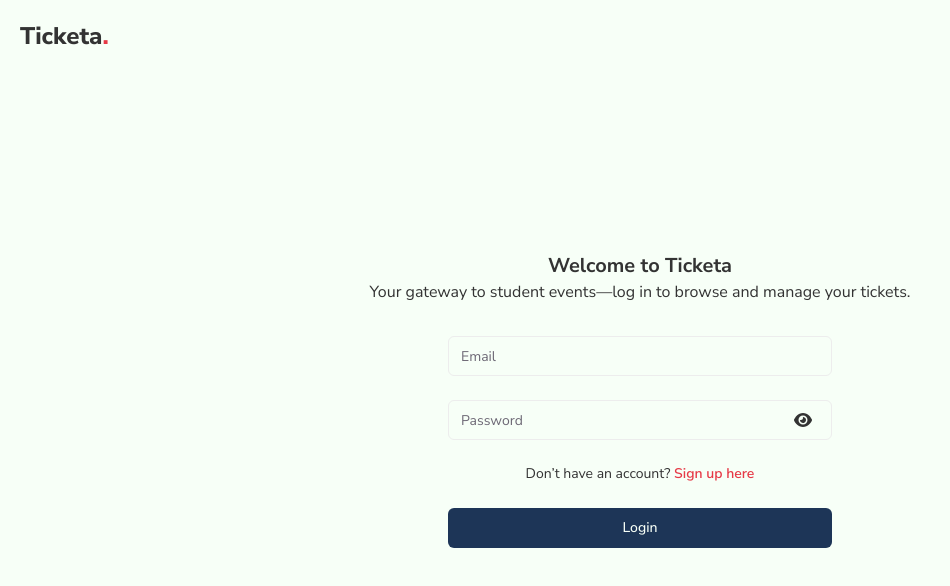
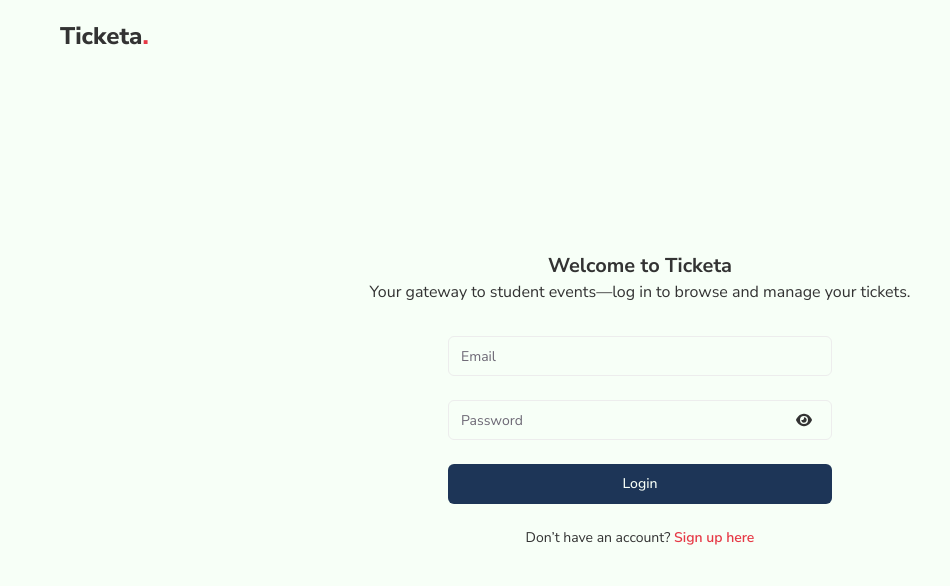
Before and after one commit to Joshardals/Ticketa, a Next.js app: page / in a window 1280 px wide. Shown: the top 586 px of the page, without its empty margins (0-950 px from the left). Built offline with nearby package versions, Linux system fonts and the light colour scheme.

Commit message:
added the login ui

```diff
--- a/app/(auth)/page.tsx
+++ b/app/(auth)/page.tsx
@@ -3,7 +3,7 @@ import { LoginForm } from "@/components/form/LoginForm";
 export default function HomePage() {
   return (
     <main>
-      <header className="p-5 maxCenter fixed top-0 left-0">
+      <header className="p-5 maxCenter fixed left-0 right-0 top-0">
         <h1 className="text-2xl font-extrabold">
           Ticketa<span className=" text-deepRed">.</span>
         </h1>
@@ -14,7 +14,7 @@ export default function HomePage() {
           <h2 className="text-xl max-md:text-lg font-bold">
             Welcome to Ticketa
           </h2>
-          <p>
+          <p className="text-pretty">
             Your gateway to student events—log in to browse and manage your
             tickets.
           </p>
--- a/components/form/FormInput.tsx
+++ b/components/form/FormInput.tsx
@@ -64,11 +64,7 @@ export function FormInput({
                   className="absolute top-0 right-0 h-full flex items-center px-5 cursor-pointer bg-snow rounded-md select-none"
                   onClick={toggleInputType}
                 >
-                  {eyeOpen ? (
-                    <FaEyeSlash className="text-onyx/50 text-lg" />
-                  ) : (
-                    <FaEye className=" text-onyx/50 text-lg" />
-                  )}
+                  {eyeOpen ? <FaEyeSlash /> : <FaEye />}
                 </div>
               )}
             </div>
--- a/components/form/LoginForm.tsx
+++ b/components/form/LoginForm.tsx
@@ -26,6 +26,7 @@ export function LoginForm() {
     try {
       setLoading(true);
       setError(null);
+      console.log(values);
     } catch (error: any) {
       console.log(`An unexpected error occured: ${error.message}`);
       setError("An unexpected error occurred. Please try again.");
@@ -55,16 +56,15 @@ export function LoginForm() {
           loading={loading}
         />
 
-        {error && <p className="text-red-500 text-xs font-bold">{error}</p>}
+        {error && <p className="text-deepRed text-xs font-bold">{error}</p>}
 
+        <ButtonInput loading={loading} label="Login" />
         <p className="text-sm">
           Don’t have an account?{" "}
-          <Link href="/signup" className="text-[#E63946] font-semibold">
+          <Link href="/signup" className="text-deepRed font-semibold">
             Sign up here
           </Link>
         </p>
-
-        <ButtonInput loading={loading} label="Login" />
       </form>
     </Form>
   );
```
